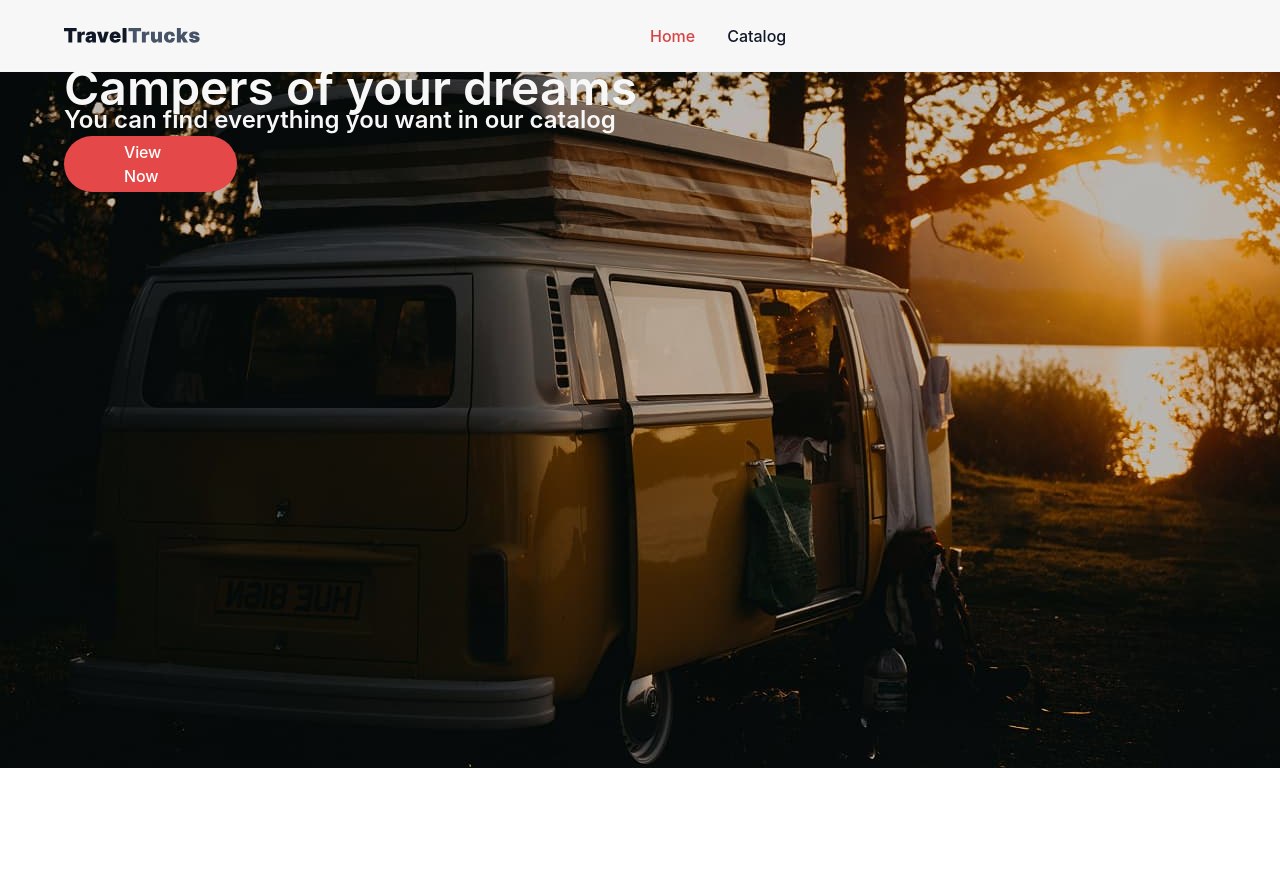
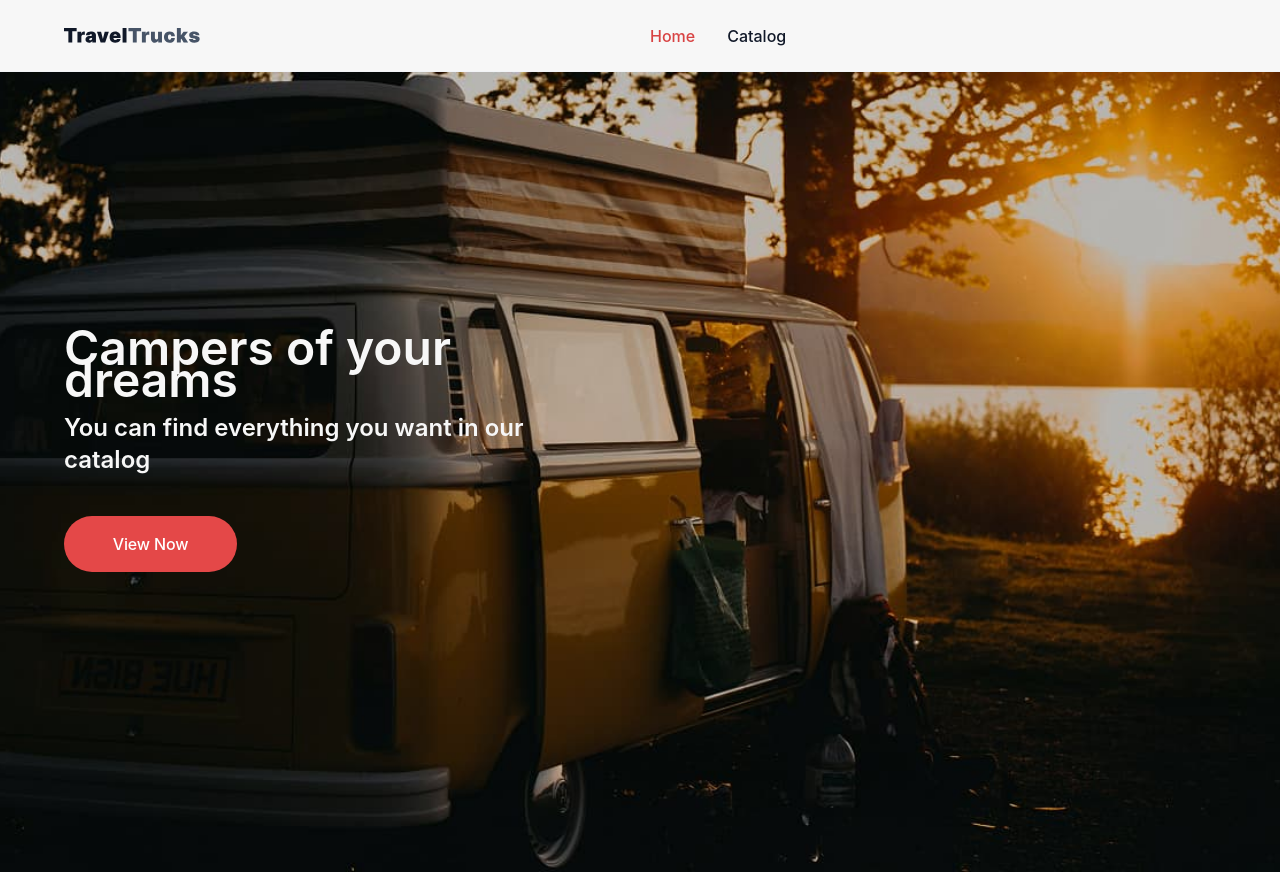
Before and after one commit to naumenkota/TravelTrucks, a React (Vite) app: page / in a window 1280 px wide. Before the commit the page ends 800 px from the top, so only its background shows below. Built offline with nearby package versions, Linux system fonts and the light colour scheme.

Commit message:
fix HomePage

```diff
--- a/src/index.css
+++ b/src/index.css
@@ -13,8 +13,8 @@
 }
 
 body {
-  margin: 0;
-  min-width: 320px;
+  margin: 0 auto;
+  width: 100%;
   min-height: 100vh;
 }
 
--- a/src/pages/HomePage/HomePage.jsx
+++ b/src/pages/HomePage/HomePage.jsx
@@ -3,16 +3,19 @@ import { Link } from "react-router-dom";
 import Container from "../../components/Container/Container";
 
 
+
 export default function HomePage() {
     return (
         <div className={s.hero}>
-        <Container>
+
+
         <h1 className={s.title}>Campers of your dreams</h1>
         <p className={s.text}>You can find everything you want in our catalog</p>
             <Link to="/catalog" className={s.link}>
                 View Now
-                </Link>
-                   </Container>
+                    </Link>
+
+
             </div>
     )
 }
--- a/src/pages/HomePage/HomePage.module.css
+++ b/src/pages/HomePage/HomePage.module.css
@@ -1,13 +1,16 @@
 .hero {
     background-color: #2a2a2a;
     background-image: url(../../assets/images/HomePagePic.jpg);
-    height: 696px;
-    width: 100%;
+    max-width: 100%;
     background-size: cover;
-
+    background-position: center;
+    background-repeat: no-repeat;
+    padding: 260px 64px;
+    height: 100vh;
 
 
 }
+
 
 .link{
     display: flex;
@@ -15,6 +18,7 @@
     justify-content: center;
     flex-direction: row;
     gap: 10px;
+    white-space: nowrap;
     border-radius: 200px;
     padding: 16px 60px;
     width: 173px;
@@ -32,6 +36,8 @@ font-weight: 600;
     font-size: 48px;
     line-height: 0.66667;
     color: #f7f7f7;
+    margin-bottom: 16px;
+    max-width: 571px;
 }
 
 .text{
@@ -39,4 +45,6 @@ font-weight: 600;
     font-size: 24px;
     line-height: 1.33333;
     color: #f7f7f7;
+    margin-bottom: 40px;
+    max-width: 550px;
 }
```
Lines whose indentation alone changed are shown as unchanged.
